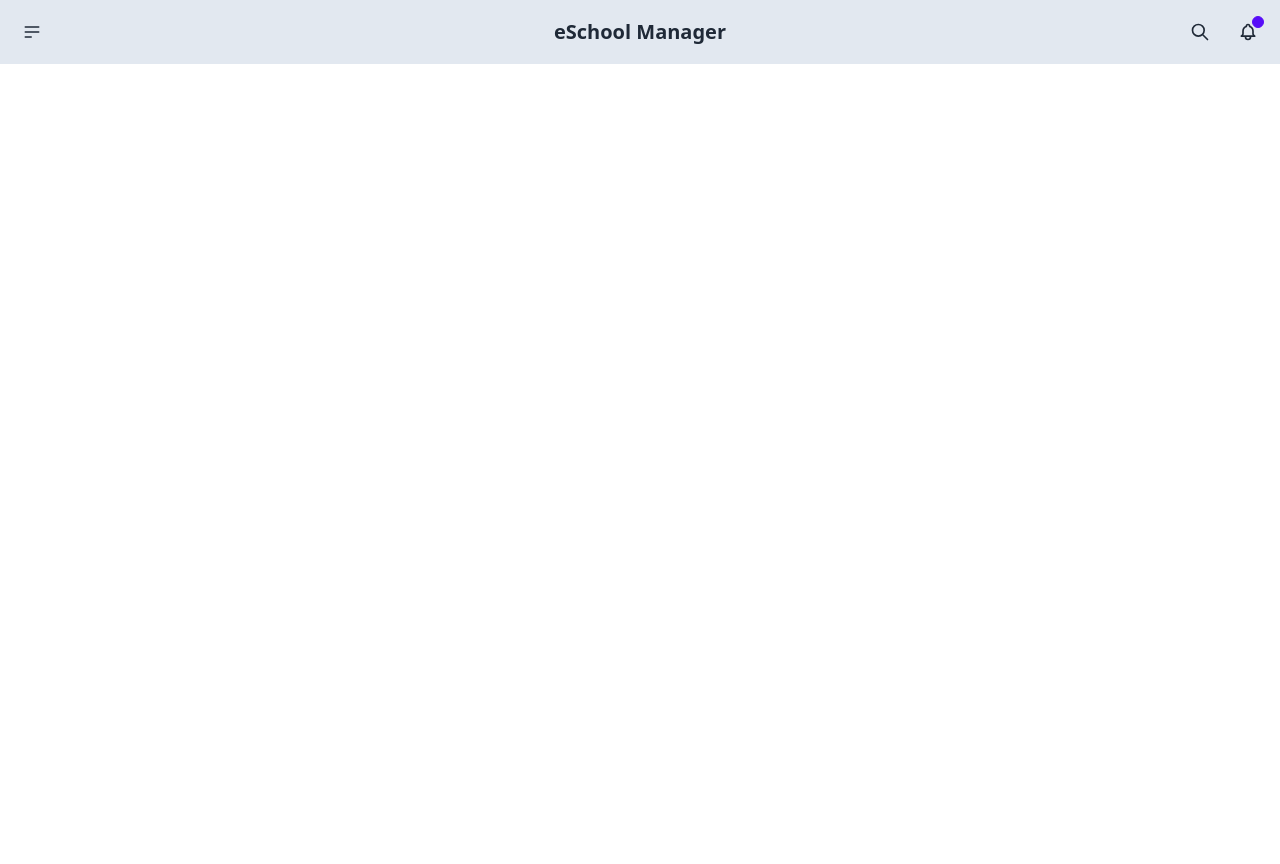
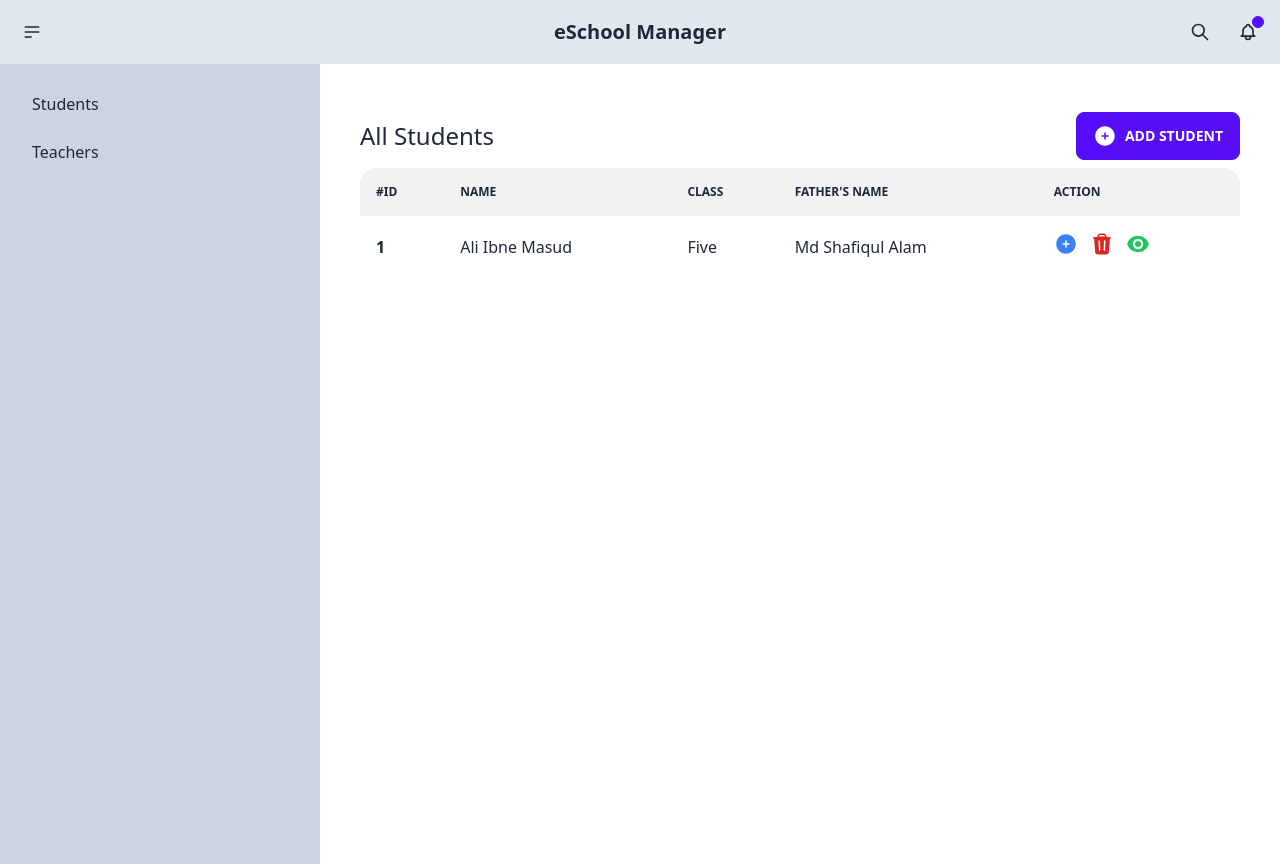
Before and after one commit to aliibnemasud/eSchool-manager-client, a React (Create React App) app: page /dashboard in a window 1280 px wide. Before the commit this address had no page. Before the commit the page ends 800 px from the top, so only its background shows below. Built offline with nearby package versions, Linux system fonts and the light colour scheme.

Commit message:
students adde successfully and server added

```diff
--- a/package.json
+++ b/package.json
@@ -3,11 +3,14 @@
   "version": "0.1.0",
   "private": true,
   "dependencies": {
+    "@heroicons/react": "^2.0.11",
     "@testing-library/jest-dom": "^5.16.5",
     "@testing-library/react": "^13.4.0",
     "@testing-library/user-event": "^13.5.0",
+    "axios": "^0.27.2",
     "daisyui": "^2.27.0",
     "firebase": "^9.9.4",
+    "heroicons": "^2.0.11",
     "react": "^18.2.0",
     "react-dom": "^18.2.0",
     "react-firebase-hooks": "^5.0.3",
--- a/src/App.js
+++ b/src/App.js
@@ -2,6 +2,9 @@ import { Route, Routes } from 'react-router-dom';
 import { ToastContainer } from 'react-toastify';
 import 'react-toastify/dist/ReactToastify.css';
 import './App.css';
+import Dashboard from './componants/Pages/Dashboard/Dashboard';
+import Students from './componants/Pages/Dashboard/Students';
+import Teachers from './componants/Pages/Dashboard/Teachers';
 import Home from './componants/Pages/Home';
 import Login from './componants/Shared/Login';
 import Navbar from './componants/Shared/Navbar';
@@ -10,14 +13,27 @@ import Signup from './componants/Shared/Signup';
 function App() {
   return (
     <div className="App">
-      <Navbar/>
+      <Navbar />
       <Routes>
-        <Route path="/" element={<Home/>}/>
-        <Route path="/signup" element={<Signup/>}/>
-        <Route path="/login" element={<Login/>}/>
+        <Route path="/" element={<Home />} />
+        <Route path="/signup" element={<Signup />} />
+        <Route path="/login" element={<Login />} />
+
+
+        {/* Dashboard Admin */}
+        <Route path="/dashboard" element={<Dashboard />}>
+          <Route index element={<Students />} ></Route>
+          <Route path="teachers" element={<Teachers />} ></Route>
+        </Route>
+
+
+
+
+
+
       </Routes>
 
-      <ToastContainer/>
+      <ToastContainer />
     </div>
   );
 }
--- /dev/null
+++ b/src/componants/Pages/Dashboard/AddStudentModal.jsx
@@ -0,0 +1,79 @@
+import axios from 'axios';
+import React from 'react';
+import { useRef } from 'react';
+import { toast } from 'react-toastify';
+
+const AddStudentModal = () => {
+    const studentNameRef = useRef('');
+    const fatherNameRef = useRef('');
+    const motherNameRef = useRef('');
+    const classRef = useRef('');
+
+    const addStudent = () => {
+        // e.preventDefault();
+        const studentName = studentNameRef.current.value;
+        const fatherName = fatherNameRef.current.value;
+        const motherName = motherNameRef.current.value;
+        const classNo = classRef.current.value;
+
+        const studentInfo = {
+            name: studentName,
+            fatherName: fatherName,
+            motherName: motherName,
+            class: classNo,
+        }
+
+        axios.post('http://localhost:5000/addstudent', studentInfo )
+        .then (res => toast.success(`${studentName} added Successfully!`))
+    }
+
+
+    return (
+        <div className=''>
+            {/* <!-- The button to open modal --> */}
+
+            <input type="checkbox" id="add-student" className="modal-toggle" />
+            <div className="modal modal-bottom sm:modal-middle text-center">
+                <div className="modal-box">
+                    <h3 className="font-bold text-lg">Student Information</h3>
+
+                    <div>
+                        <div class="form-control w-full max-w-xs">
+                            <label class="label">
+                                <span class="label-text">Student name</span>
+                            </label>
+                            <input required ref={studentNameRef} type="text" placeholder="Jhone Doe" class="input input-bordered w-full max-w-xs" />
+                        </div>
+
+                        <div class="form-control w-full max-w-xs">
+                            <label class="label">
+                                <span class="label-text">Father's Name</span>
+                            </label>
+                            <input required ref={fatherNameRef} type="text" placeholder="Father's Name" class="input input-bordered w-full max-w-xs" />
+                        </div>
+                        <div class="form-control w-full max-w-xs">
+                            <label class="label">
+                                <span class="label-text">Mother's Name</span>
+                            </label>
+                            <input required ref={motherNameRef} type="text" placeholder="Mother's Name" class="input input-bordered w-full max-w-xs" />
+                        </div>
+                        <div class="form-control w-full max-w-xs">
+                            <label class="label">
+                                <span class="label-text">Class</span>
+                            </label>
+                            <input required ref={classRef} type="number" placeholder="One" class="input input-bordered w-full max-w-xs" />
+                        </div>
+                        <div className="modal-action">
+                            <label htmlFor="add-student" onClick={addStudent} className="btn">Add Student</label>
+                        </div>
+                    </div>
+
+
+                </div>
+            </div>
+
+        </div>
+    );
+};
+
+export default AddStudentModal;
--- /dev/null
+++ b/src/componants/Pages/Dashboard/Dashboard.jsx
@@ -0,0 +1,27 @@
+import React from 'react';
+import { Link, Outlet } from 'react-router-dom';
+
+const Dashboard = () => {
+    return (
+        <div className="drawer drawer-mobile">
+            <input id="my-drawer-2" type="checkbox" className="drawer-toggle" />
+            <div className="drawer-content p-10">
+                {/* <!-- Page content here --> */}
+                <Outlet/>
+                <label htmlFor="my-drawer-2" className="btn btn-primary drawer-button lg:hidden">Open drawer</label>
+            </div>
+            <div className="drawer-side">
+                <label htmlFor="my-drawer-2" className="drawer-overlay"></label>
+                <ul className="menu p-4 overflow-y-auto w-80 bg-slate-300 text-base-content">
+                    {/* <!-- Sidebar content here --> */}
+                    <li><Link to="/dashboard">Students</Link></li>
+                    <li><Link to="teachers">Teachers</Link></li>
+
+                </ul>
+
+            </div>
+        </div>
+    );
+};
+
+export default Dashboard;
--- /dev/null
+++ b/src/componants/Pages/Dashboard/Students.jsx
@@ -0,0 +1,59 @@
+import React from 'react';
+import { EyeIcon, PlusCircleIcon, TrashIcon } from '@heroicons/react/24/solid';
+import { useState } from 'react';
+import AddStudentModal from './AddStudentModal';
+
+
+const Students = () => {
+
+
+    const [addStudentModal, setaddStudentModal] = useState(null);
+
+
+
+    return (
+        <div className="overflow-x-auto">
+            <div className='flex justify-between items-center'>
+                <h1 className="text-2xl">All Students</h1>
+                <label onClick={() => setaddStudentModal(1)} htmlFor="add-student" className='btn btn-primary my-2'><PlusCircleIcon className="h-6 w-6 text-white mr-2" />Add Student</label>
+            </div>
+            <table className="table w-full">
+                {/* <!-- head --> */}
+                <thead>
+                    <tr>
+                        <th>#ID</th>
+                        <th>Name</th>
+                        <th>Class</th>
+                        <th>Father's Name</th>
+                        <th>Action</th>
+                    </tr>
+                </thead>
+                <tbody>
+                    <tr>
+                        <th>1</th>
+                        <td>Ali Ibne Masud</td>
+                        <td>Five</td>
+                        <td>Md Shafiqul Alam</td>
+
+                        <td>
+
+                            <button>
+                                <PlusCircleIcon className="h-6 w-6 text-blue-500" />
+                            </button>
+                            <button className=' mx-3'>
+                                <TrashIcon className="h-6 w-6 text-red-600 " />
+                            </button>
+                            <button className=''>
+                                <EyeIcon className="h-6 w-6 text-green-500" />
+                            </button>
+                        </td>
+                    </tr>
+                </tbody>
+            </table>
+
+            { addStudentModal && <AddStudentModal/>}
+        </div>
+    );
+};
+
+export default Students;
--- /dev/null
+++ b/src/componants/Pages/Dashboard/Teachers.jsx
@@ -0,0 +1,45 @@
+import { EyeIcon, PencilSquareIcon, PlusCircleIcon, TrashIcon } from '@heroicons/react/24/solid';
+import React from 'react';
+
+const Teachers = () => {
+    return (
+        <div className="overflow-x-auto">
+            <h1 className=' text-2xl'>Teachers</h1>
+            <table className="table w-full">
+                {/* <!-- head --> */}
+                <thead>
+                    <tr>
+                        <th>#ID</th>
+                        <th>Name</th>
+                        <th>Class</th>
+                        <th>Father's Name</th>
+                        <th>Action</th>
+                    </tr>
+                </thead>
+                <tbody>
+                    <tr>
+                        <th>1</th>
+                        <td>Ali Ibne Masud</td>
+                        <td>Five</td>
+                        <td>Md Shafiqul Alam</td>
+                        <td>
+                            <td>
+                                <button>
+                                    <EyeIcon className="h-6 w-6 text-green-500" />
+                                </button>
+                                <button className='mx-3'>
+                                    <PencilSquareIcon className="h-6 w-6 text-blue-500" />
+                                </button>
+                                <button >
+                                    <TrashIcon className="h-6 w-6 text-red-600 " />
+                                </button>
+                            </td>
+                        </td>
+                    </tr>
+                </tbody>
+            </table>
+        </div>
+    );
+};
+
+export default Teachers;
--- a/src/componants/Pages/Home.jsx
+++ b/src/componants/Pages/Home.jsx
@@ -4,7 +4,7 @@ import { Link } from 'react-router-dom';
 const Home = () => {
     return (
         <div className=' my-40 py-10 text-center'>
-            <h1 className='my-10 text-5xl'>Login</h1>
+            <h1 className='my-10 text-4xl'>Welcome Back to eSchool Manager</h1>
             <Link to="login" className="btn btn-primary mr-2">Student</Link>
             <Link to="login" className="btn btn-secondary">Admin</Link>
         </div>
--- a/src/componants/Shared/Signup.jsx
+++ b/src/componants/Shared/Signup.jsx
@@ -34,9 +34,9 @@ const Signup = () => {
     return (
         <form className='my-10 py-10 bg-slate-100 w-1/2 mx-auto text-center' onSubmit={handleSignUp}>
             <h1 className=' mb-5 text-3xl'>Please Sign Up</h1>
-            <input type="email" ref={emailRef} placeholder="email" class="input input-bordered w-full max-w-xs" /> <br />
-            <input type="password" ref={passwordRef} placeholder="Password" class="input input-bordered w-full max-w-xs my-5" /> <br />
-            <input type="password" ref={passwordConfrimRef} placeholder="Confrim Password" class="input input-bordered w-full max-w-xs mb-5" />
+            <input type="email" ref={emailRef} required placeholder="email" class="input input-bordered w-full max-w-xs" /> <br />
+            <input type="password" ref={passwordRef} required placeholder="Password" class="input input-bordered w-full max-w-xs my-5" /> <br />
+            <input type="password" ref={passwordConfrimRef} required placeholder="Confrim Password" class="input input-bordered w-full max-w-xs mb-5" />
             <br />
             <input type='submit' className="btn btn-primary" value="Sign Up"></input>
 
```
Also changed, not shown: src/componants/Shared/Navbar.jsx (+5 -3 lines), 1 other file (tests, documents, lock files or other folders).
